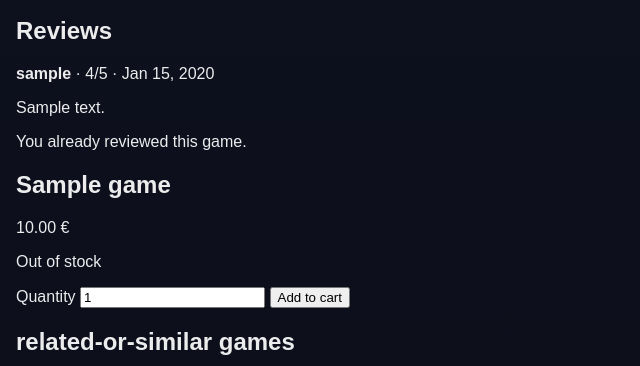
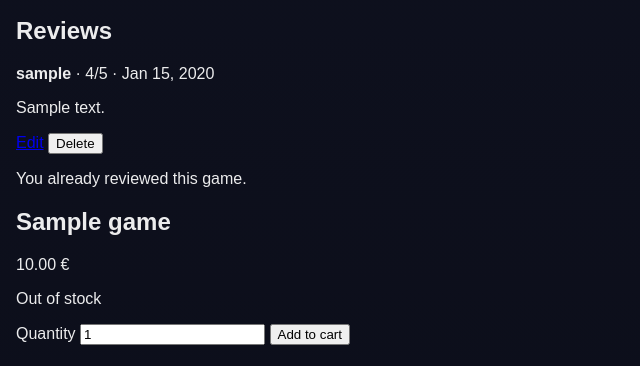
Before and after one commit to Agnogh/WitchTowerBoardgameLibrary, a Django app: a page that uses templates/games/game_details.html in a window 1280 px wide. Shown: the part 1489-1855 px from the top of the page, without its empty margins (0-640 px from the left). Run offline with Django 5.2, Linux system fonts and the light colour scheme; a user stored in the database is signed in; tables that the repository leaves empty hold one stand-in row (values such as "Sample post").

Commit message:
Add review edit and delete functionality for authenticated users

```diff
--- a/games/urls.py
+++ b/games/urls.py
@@ -6,5 +6,10 @@ urlpatterns = [
     path("categories/", views.category_counts_page, name="category_counts"),
     path("category/<slug:category_slug>/",
          views.game_list, name="game_list_by_category"),
+    path("reviews/<int:review_id>/edit/", views.review_edit,
+         name="review_edit"),
+    path("reviews/<int:review_id>/delete/", views.review_delete,
+         name="review_delete"),
     path("<slug:slug>/", views.game_detail, name="game_detail"),
+
 ]
--- a/games/views.py
+++ b/games/views.py
@@ -20,6 +20,8 @@ from .models import Review
 from .forms import ReviewForm
 
 from django.db.models import Count, Q  # 'q' for stock filter
+
+from django.contrib.auth.decorators import login_required
 
 
 def category_counts_page(request):
@@ -78,6 +80,55 @@ def game_detail(request, slug):
     }
 
     return render(request, "games/game_details.html", context)
+
+
+# need to be loged in
+@login_required
+def review_edit(request, review_id):
+    # look for review + id need to match + user logged in to avoid 404
+    review = get_object_or_404(Review, id=review_id, user=request.user)
+
+    if request.method == "POST":
+        # use submited form but apply over existng
+        form = ReviewForm(request.POST, instance=review)
+        # if form is good (rating == num, mandatoy fileds populated)
+        if form.is_valid():
+            # save updated value
+            form.save()
+            # go back to 'game details' page
+            return redirect("game_detail", slug=review.game.slug)
+    else:
+        # otherwise show previous/old entires
+        form = ReviewForm(instance=review)
+
+    # returns data to template (form, review, game)
+    return render(
+        request,
+        "games/review_form.html",
+        {
+            "form": form,
+            "review": review,
+            "game": review.game,
+        },
+    )
+
+
+# only if you are logged in
+@login_required
+def review_delete(request, review_id):
+    # review & id need to match & user logged in to be able to delte
+    review = get_object_or_404(Review, id=review_id, user=request.user)
+    game_slug = review.game.slug
+
+    # delete only if it was submited
+    if request.method == "POST":
+        # remove reivew from records
+        review.delete()
+        # return to main gamne page
+        return redirect("game_detail", slug=game_slug)
+
+    # failsafe
+    return redirect("game_detail", slug=game_slug)
 
 
 # can render games & games/category/<type>
--- a/templates/games/game_details.html
+++ b/templates/games/game_details.html
@@ -178,6 +178,17 @@
             <div class="game-review__comment">
               {{ review.comment|linebreaks }}
             </div>
+            <!-- in case there is already review from user-->
+            {% if user.is_authenticated and review.user == user %}
+              <div class="game-review__actions">
+                <a href="{% url 'review_edit' review.id %}">Edit</a>
+
+                <form method="post" action="{% url 'review_delete' review.id %}" style="display:inline;">
+                  {% csrf_token %}
+                  <button type="submit">Delete</button>
+                </form>
+              </div>
+            {% endif %}
           </article>
         {% endfor %}
       </div>
```
Also changed, not shown: templates/games/review_form.html (added, +19 -0 lines).
